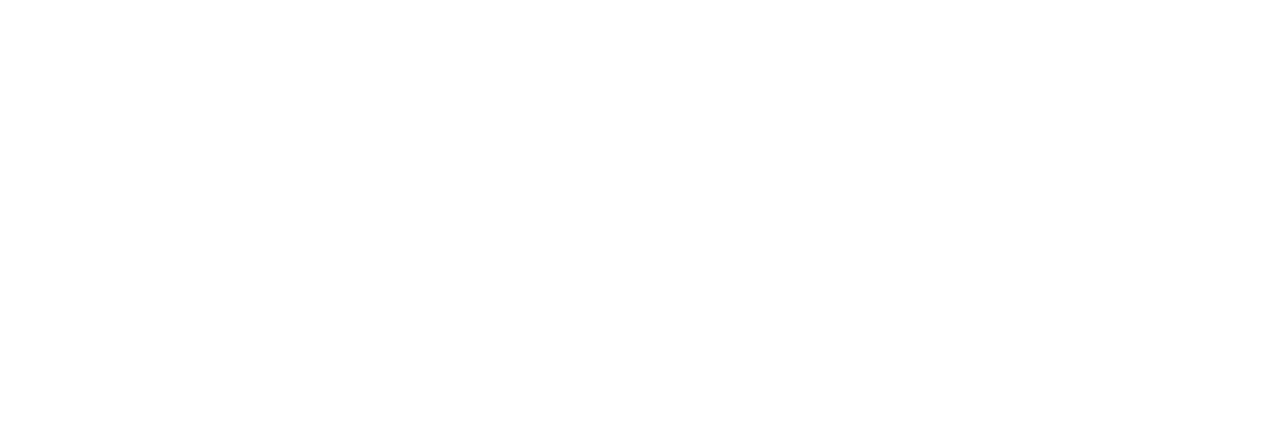
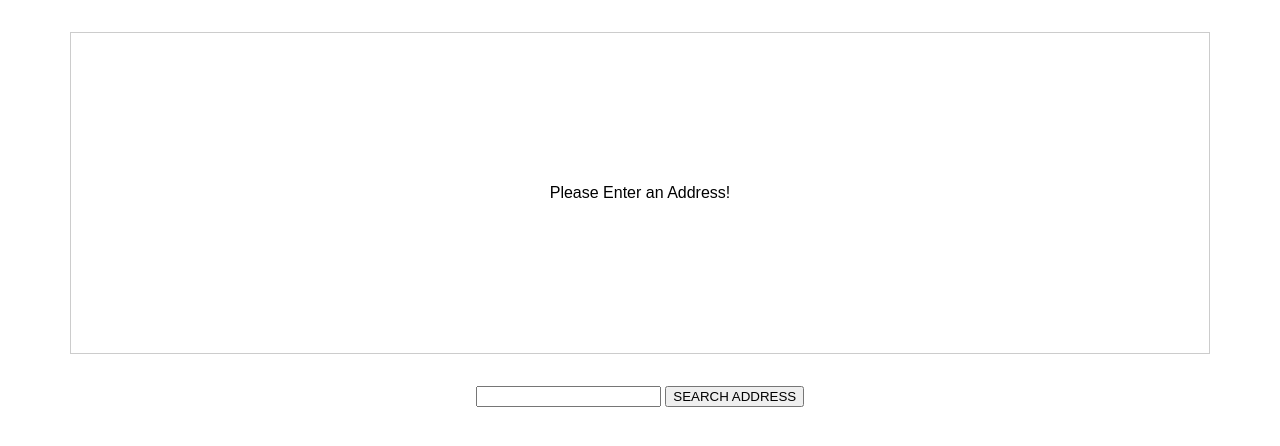
Before and after one commit to ramkumar-ark/Share-a-place, a website built with webpack: page index.html in a window 1280 px wide. Built offline with nearby package versions, Linux system fonts and the light colour scheme.

Commit message:
basic interface

```diff
--- /dev/null
+++ b/app.css
@@ -0,0 +1,19 @@
+html {
+    font-family: sans-serif;
+}
+
+#map {
+    width: 90%;
+    height: 20rem;
+    border: 1px solid #ccc;
+    margin: 2rem auto;
+    display: flex;
+    justify-content: center;
+    align-items: center;
+    text-align: center;
+}
+
+form {
+    text-align: center;
+    margin: 2rem auto;
+}
--- a/index.html
+++ b/index.html
@@ -6,7 +6,15 @@
   <meta http-equiv="X-UA-Compatible" content="ie=edge">
   <title>Understanding TypeScript</title>
   <script src="dist/bundle.js" defer></script>
+  <link rel="stylesheet" href="app.css"/>
 </head>
 <body>
+  <div id="map">
+    <p>Please Enter an Address!</p>
+  </div>
+  <form>
+    <input type="text" id="address"/>
+    <button type="submit">SEARCH ADDRESS</button>
+  </form>
 </body>
 </html>
```
Also changed, not shown: 1 other file.
